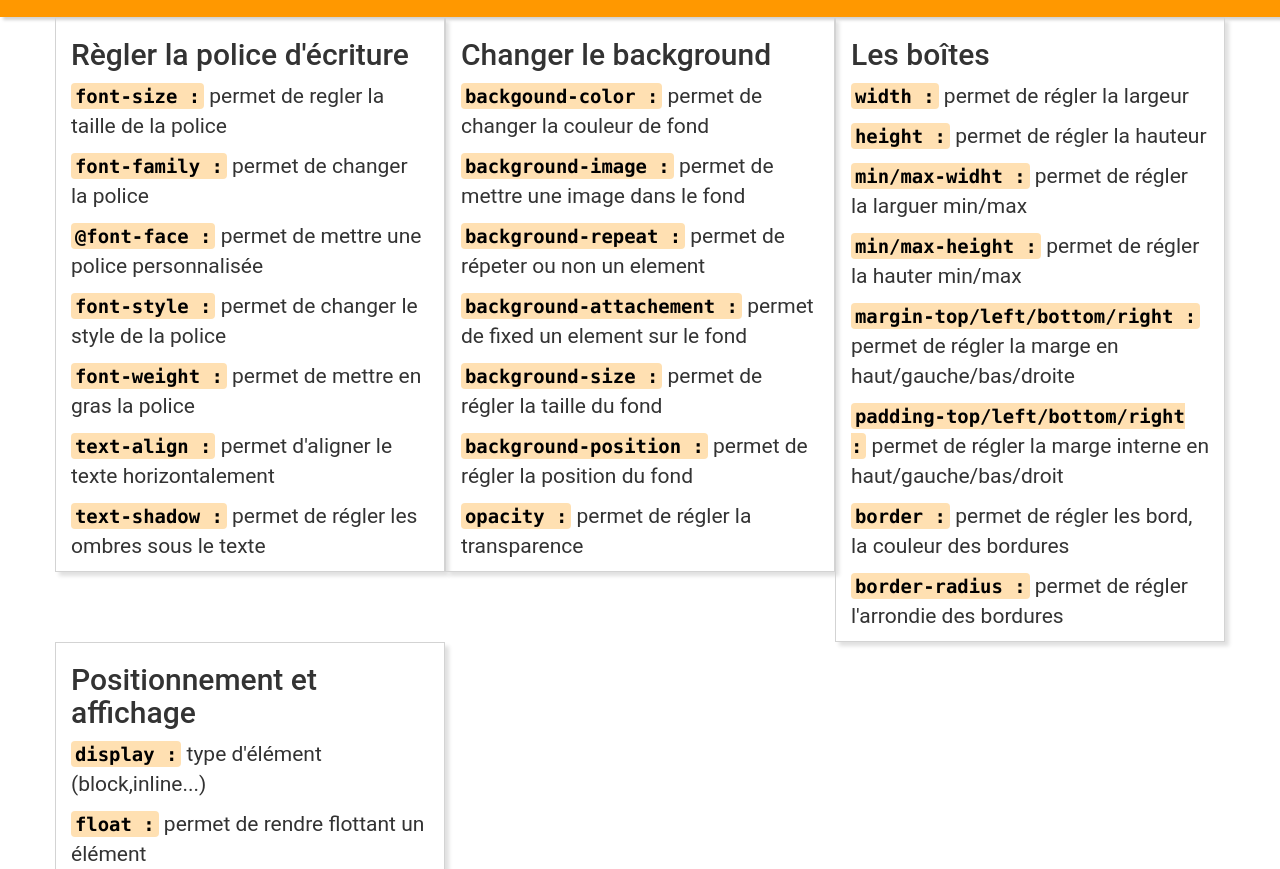
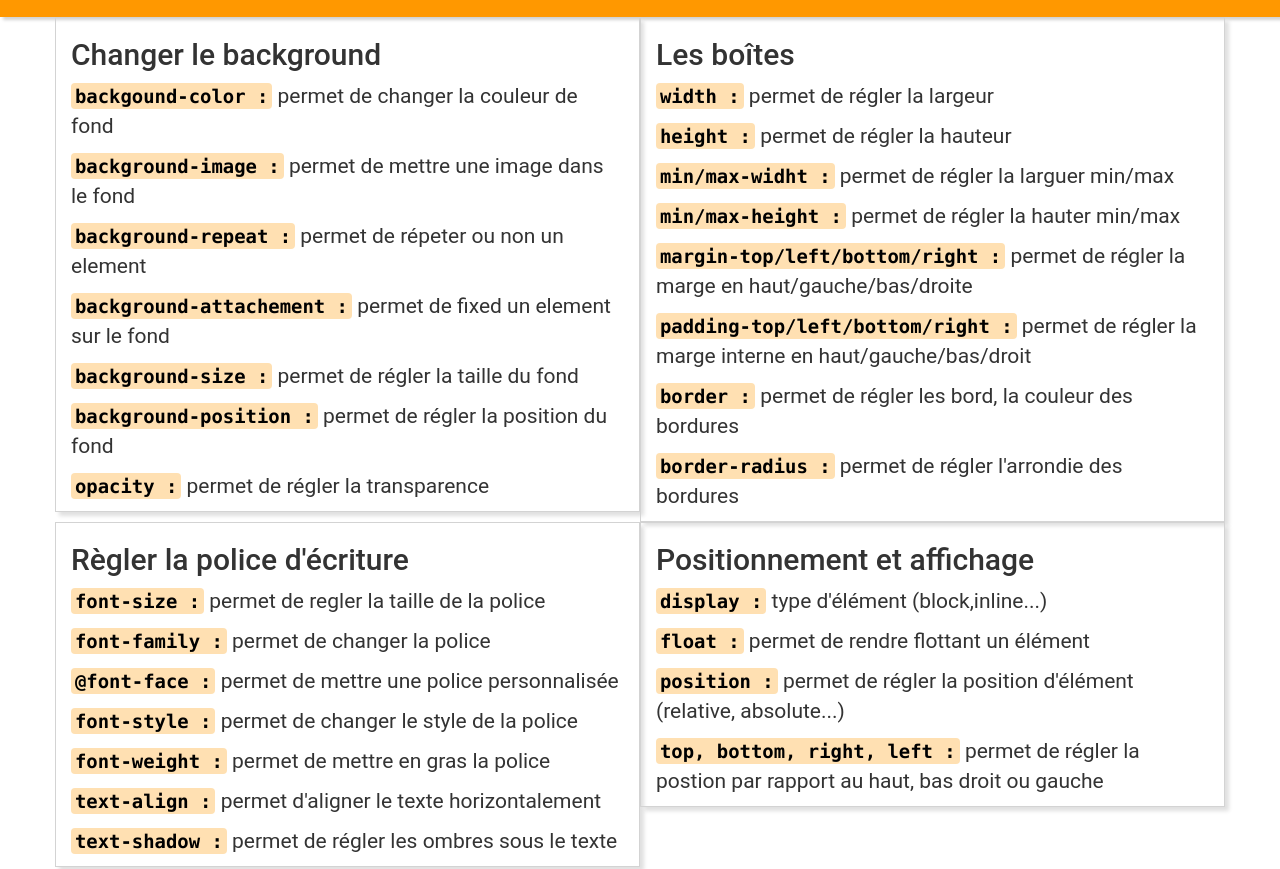
Before and after one commit to akvince/chcss, a plain HTML site: page index.html in a window 1280 px wide. Shown: the part 83-952 px from the top of the page. Drawn offline with Linux system fonts and the light colour scheme.

Commit message:
changement des section dans le html pour passer sur 2 colones

```diff
--- a/index.html
+++ b/index.html
@@ -23,26 +23,10 @@
   <div class="container">
     <article class="row">
       <!--règlage des col pour les mobiles les blocks seront les un en dessous des autres,
-    sur tablette seulement deux seront afficher sur une ligne et pour les grands ecrans jusqu'a trois block pourrons apparaitre sur une ligne.
-  ce qui donne un lg-4 md-6 et xs-12-->
-      <section id="police" class="col-lg-4 col-md-6 col-xs-12">
-        <h2>Règler la police d'écriture</h2>
-        <p>
-          <code>font-size :</code> permet de regler la taille de la police</p>
-        <p>
-          <code>font-family :</code> permet de changer la police</p>
-        <p>
-          <code>@font-face :</code> permet de mettre une police personnalisée</p>
-        <p>
-          <code>font-style :</code> permet de changer le style de la police</p>
-        <p>
-          <code>font-weight :</code> permet de mettre en gras la police</p>
-        <p>
-          <code>text-align :</code> permet d'aligner le texte horizontalement</p>
-        <p>
-          <code>text-shadow :</code> permet de régler les ombres sous le texte</p>
-      </section>
-      <section id="back" class="col-lg-4 col-md-6 col-xs-12">
+    sur tablette seulement deux seront afficher sur une ligne et pour les grands ecrans jusqu'a deux block pourrons apparaitre sur une ligne.
+  ce qui donne un lg-6 md-6 et xs-12-->
+
+      <section id="back" class="col-lg-6 col-md-6 col-xs-12">
         <h2>Changer le background</h2>
         <p>
           <code>backgound-color :</code> permet de changer la couleur de fond</p>
@@ -59,7 +43,7 @@
         <p>
           <code>opacity :</code> permet de régler la transparence</p>
       </section>
-      <section id="boites" class="col-lg-4 col-md-6 col-xs-12">
+      <section id="boites" class="col-lg-6 col-md-6 col-xs-12">
         <h2>Les boîtes </h2>
         <p>
           <code>width :</code> permet de régler la largeur</p>
@@ -78,7 +62,24 @@
         <p>
           <code>border-radius :</code> permet de régler l'arrondie des bordures</p>
       </section>
-      <section id="position" class="col-lg-4 col-md-6 col-xs-12">
+      <section id="police" class="col-lg-6 col-md-6 col-xs-12">
+        <h2>Règler la police d'écriture</h2>
+        <p>
+          <code>font-size :</code> permet de regler la taille de la police</p>
+        <p>
+          <code>font-family :</code> permet de changer la police</p>
+        <p>
+          <code>@font-face :</code> permet de mettre une police personnalisée</p>
+        <p>
+          <code>font-style :</code> permet de changer le style de la police</p>
+        <p>
+          <code>font-weight :</code> permet de mettre en gras la police</p>
+        <p>
+          <code>text-align :</code> permet d'aligner le texte horizontalement</p>
+        <p>
+          <code>text-shadow :</code> permet de régler les ombres sous le texte</p>
+      </section>
+      <section id="position" class="col-lg-6 col-md-6 col-xs-12">
         <h2>Positionnement et affichage</h2>
         <p>
           <code>display :</code> type d'élément (block,inline...) </p>
```
